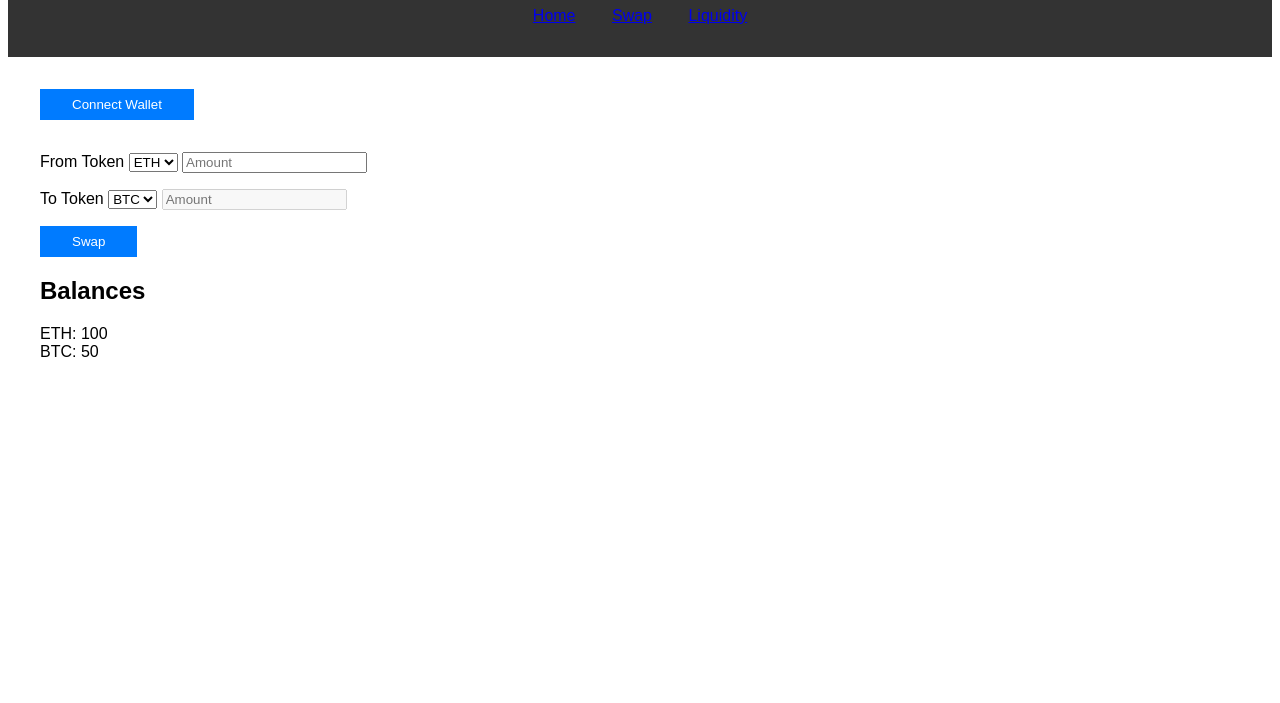
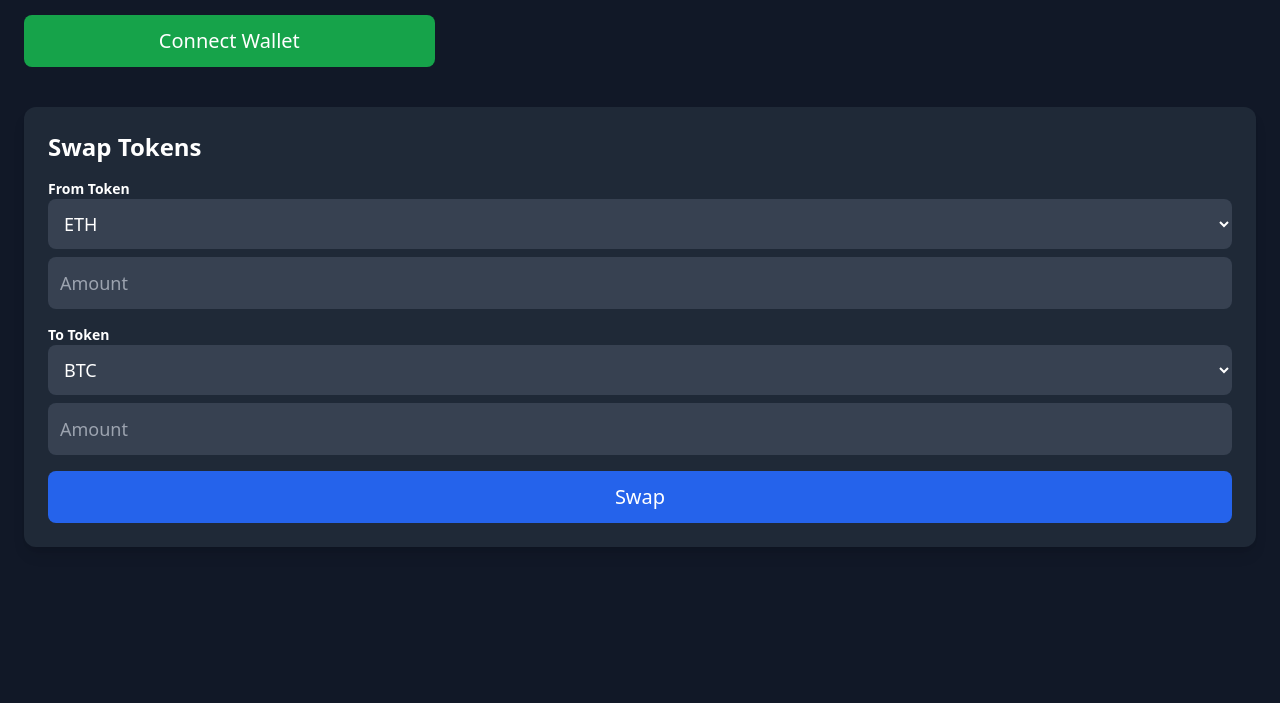
Before and after one commit to 59b3/CryptochidiDEXdemo, a plain HTML site: page index.html in a window 1280 px wide. Shown: the part 97-800 px from the top of the page. Drawn offline with nearby package versions, Linux system fonts and the light colour scheme.

Commit message:
Update index.html

```diff
--- a/index.html
+++ b/index.html
@@ -4,60 +4,68 @@
   <meta charset="UTF-8">
   <meta name="viewport" content="width=device-width, initial-scale=1.0">
   <title>DEX Demo with WalletConnect</title>
+  <!-- Tailwind CSS CDN -->
+  <script src="https://cdn.tailwindcss.com"></script>
   <link rel="stylesheet" href="style.css">
 </head>
-<body>
-  <header>
-    <h1>DEX Demo</h1>
-    <nav>
-      <ul>
-        <li><a href="#">Home</a></li>
-        <li><a href="#">Swap</a></li>
-        <li><a href="#">Liquidity</a></li>
-      </ul>
-    </nav>
+<body class="bg-gray-900 text-white font-sans">
+  <!-- Header -->
+  <header class="bg-gradient-to-r from-blue-500 to-purple-600 p-6 text-center">
+    <h1 class="text-4xl font-bold">DEX Demo</h1>
   </header>
 
-  <main>
-    <!-- Wallet Connect Section -->
-    <section class="wallet-section">
-      <button id="connectWallet" onclick="connectWallet()">Connect Wallet</button>
-      <div id="walletInfo" class="wallet-info" style="display:none;">
-        <p><strong>Connected Wallet:</strong> <span id="walletAddress"></span></p>
-        <p><strong>Balance:</strong> <span id="walletBalance"></span> ETH</p>
+  <main class="p-6">
+    <!-- Connect Wallet Section -->
+    <section class="mb-10">
+      <button id="connectWallet" onclick="connectWallet()" class="w-full sm:w-1/3 mx-auto py-3 bg-green-600 hover:bg-green-500 rounded-lg text-xl">
+        Connect Wallet
+      </button>
+
+      <!-- Wallet Info Display -->
+      <div id="walletInfo" class="mt-6 text-center hidden">
+        <p class="font-semibold">Connected Wallet:</p>
+        <p id="walletAddress" class="text-lg mt-2">0x1234567890abcdef...</p>
+        <p class="mt-2">Balance: <span id="walletBalance">10 ETH</span></p>
       </div>
     </section>
 
-    <!-- Token Swap Section -->
-    <section class="swap-container">
-      <div class="token-swap">
-        <label for="fromToken">From Token</label>
-        <select id="fromToken">
+    <!-- Swap Section -->
+    <section class="bg-gray-800 p-6 rounded-xl shadow-lg">
+      <h2 class="text-2xl font-semibold mb-4">Swap Tokens</h2>
+
+      <div class="mb-4">
+        <label for="fromToken" class="block text-sm font-semibold">From Token</label>
+        <select id="fromToken" class="w-full bg-gray-700 p-3 rounded-lg text-lg">
           <option value="eth">ETH</option>
           <option value="btc">BTC</option>
         </select>
-        <input type="number" id="fromAmount" placeholder="Amount" />
+        <input type="number" id="fromAmount" placeholder="Amount" class="w-full bg-gray-700 p-3 mt-2 rounded-lg text-lg" />
       </div>
 
-      <div class="token-swap">
-        <label for="toToken">To Token</label>
-        <select id="toToken">
+      <div class="mb-4">
+        <label for="toToken" class="block text-sm font-semibold">To Token</label>
+        <select id="toToken" class="w-full bg-gray-700 p-3 rounded-lg text-lg">
           <option value="btc">BTC</option>
           <option value="eth">ETH</option>
         </select>
-        <input type="number" id="toAmount" placeholder="Amount" disabled />
+        <input type="number" id="toAmount" placeholder="Amount" disabled class="w-full bg-gray-700 p-3 mt-2 rounded-lg text-lg" />
       </div>
 
-      <button onclick="simulateSwap()">Swap</button>
-    </section>
-
-    <!-- Balance Info Section -->
-    <section class="balance-info">
-      <h2>Balances</h2>
-      <div id="ethBalance">ETH: 100</div>
-      <div id="btcBalance">BTC: 50</div>
+      <button onclick="simulateSwap()" class="w-full py-3 bg-blue-600 hover:bg-blue-500 rounded-lg text-xl">
+        Swap
+      </button>
     </section>
   </main>
+
+  <!-- Modal for Wallet Connect Simulation -->
+  <div id="walletModal" class="fixed inset-0 bg-black bg-opacity-50 flex items-center justify-center hidden">
+    <div class="bg-gray-800 p-8 rounded-lg text-center">
+      <h3 class="text-2xl font-semibold mb-4">Connect to Your Wallet</h3>
+      <button onclick="simulateWalletConnection('MetaMask')" class="w-full py-3 bg-blue-500 rounded-lg mb-4 text-lg">MetaMask</button>
+      <button onclick="simulateWalletConnection('Trust Wallet')" class="w-full py-3 bg-teal-500 rounded-lg text-lg">Trust Wallet</button>
+      <button onclick="closeWalletModal()" class="mt-4 py-2 px-6 bg-gray-600 text-white rounded-lg">Cancel</button>
+    </div>
+  </div>
 
   <script src="script.js"></script>
 </body>
```
